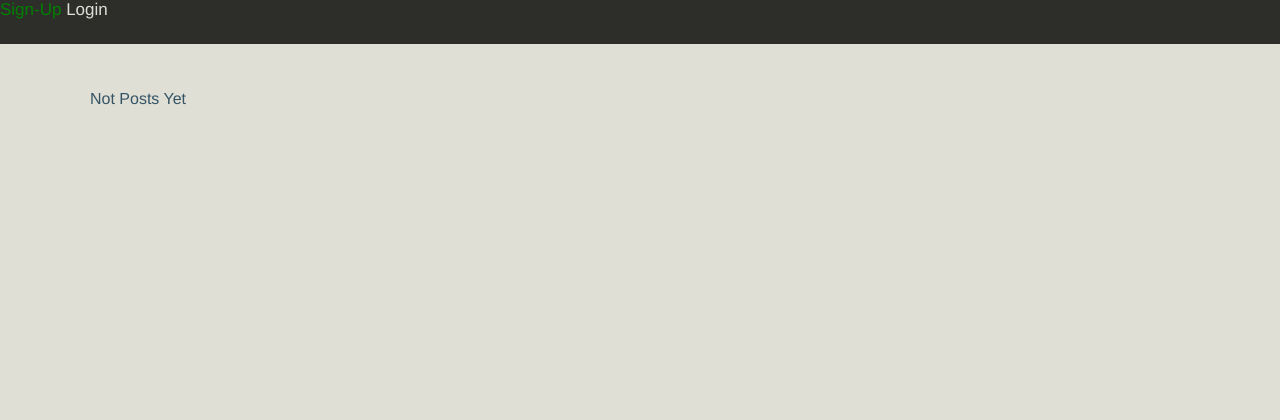
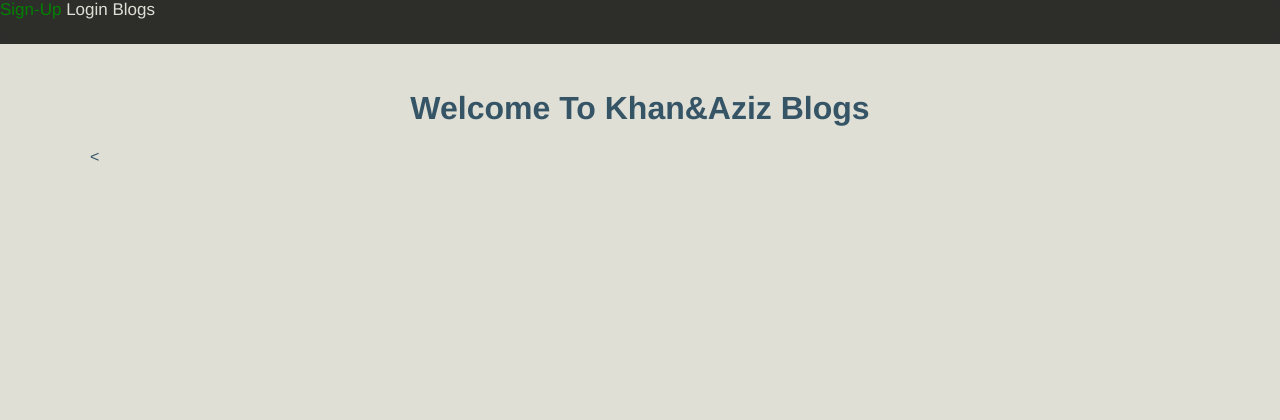
Before and after one commit to kharsala/Khan_Aziz_Assignment2, a PHP site: page /flarb/ in a window 1280 px wide. Shown: the top 420 px of the page. Run offline with PHP 8.4, Linux system fonts and the light colour scheme; data that the repository does not hold is empty.

Commit message:
updated nav on the main page

```diff
--- a/index.php
+++ b/index.php
@@ -1,9 +1,3 @@
-<?php
-  session_start();
-  include_once("blogDb.php");
-?>
-
-
 <html>
 
 <head>
@@ -16,44 +10,15 @@
 
           <a href="registration.php">Sign-Up</a>
           <a href="login.php">Login</a>
+          <a href="blogs.php">Blogs</a>
           <!--<a href ="Admin.php">Admin-Login</a> -->
         <!--  <a href ="ProfileMgmt.php"> My-Profile</a> -->
       </nav>
   </header>
 
 <body>
-  <!-- Using the nbbc parser-->
-    <!--<h1 class="names"> Assignment 2 </h1> -->
-  <?php
-    require_once("nbbc/nbbc.php");
-    //creating a bbcode object
-    $bbcode = new BBCode;
-    $selectQ = "SELECT  * from posts ORDER BY Id DESC";
-    $result =  mysqli_query($mysqli, $selectQ);
-
-    //$posts = "";
-    if($result->num_rows > 0){
-
-      echo "<table id='users-table'>";
-      while($row = mysqli_fetch_assoc($result)){
-
-        $id =  $row['Id'];
-        $title = $row['title'];
-        $content = $row['content'];
-        $date = $row['date'];
-
-        $admin = "<div><a herf = 'deletePost.php?pid=$id'>Delete</a> &nbsp <a herf = 'deletePost.php?pid=$id'>Delete</a></div>";
-        //this will format everything removing tags
-        $output = $bbcode ->Parse($content);
-       @ $posts  .=  "<div id= 'blog_pst'><h1><a class='title' herf='see_post.php?pid=$id'>$title</a></h1><h3>$date</h3><p>$output</p>$admin</div>";
-      }
-      echo $posts;
-      echo $admin;
-    }else{
-      echo "Not Posts Yet";
-    }
-
-  ?>
+    <h1>Welcome To Khan&Aziz Blogs</h1>
+    <
 
 
 
```
